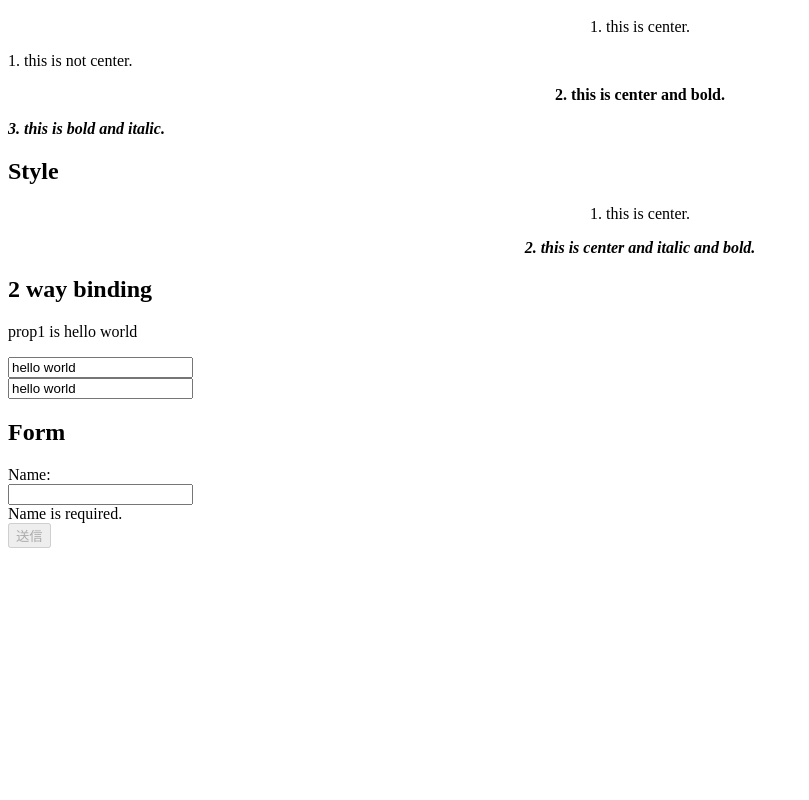
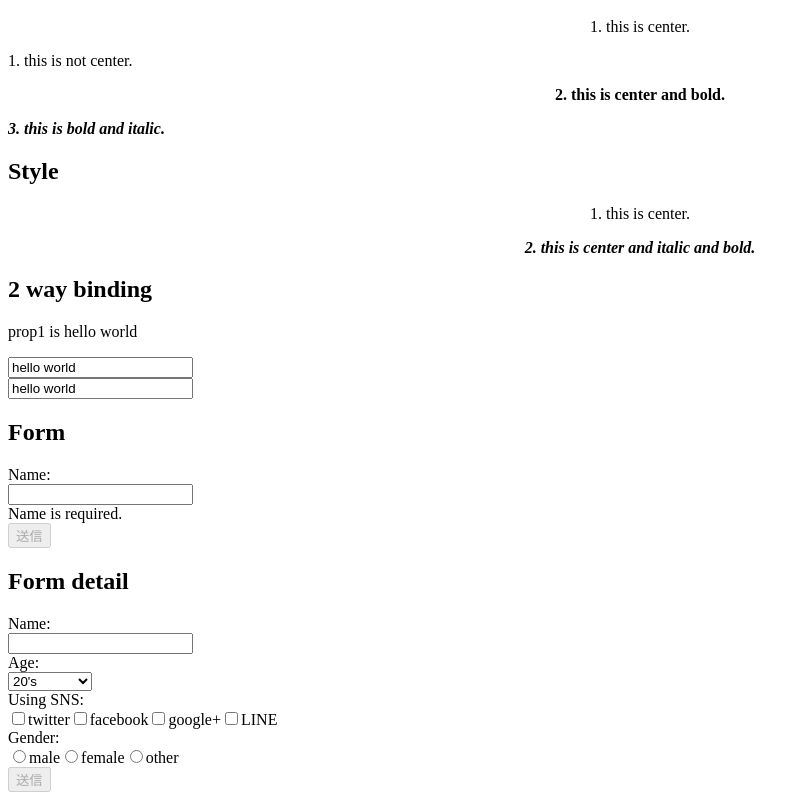
Before and after one commit to nirasan/angular-template-example, an Angular app: page / in a window 1280 px wide. Shown: the part 897-1697 px from the top of the page, without its empty margins (0-809 px from the left). Before the commit the page ends 1453 px from the top, so only its background shows below. Built offline with nearby package versions, Linux system fonts and the light colour scheme.

Commit message:
impl form detail example

```diff
--- a/src/app/app.component.html
+++ b/src/app/app.component.html
@@ -8,3 +8,4 @@
 <app-comp8></app-comp8>
 <app-comp9></app-comp9>
 <app-comp10></app-comp10>
+<app-comp11></app-comp11>
--- a/src/app/app.module.ts
+++ b/src/app/app.module.ts
@@ -13,6 +13,7 @@ import {Comp7Component} from './comp7.component';
 import {Comp8Component} from './comp8.component';
 import {Comp9Component} from './comp9.component';
 import {Comp10Component} from './comp10.component';
+import {Comp11Component} from "./comp11.component";
 
 @NgModule({
   declarations: [
@@ -26,7 +27,8 @@ import {Comp10Component} from './comp10.component';
     Comp7Component,
     Comp8Component,
     Comp9Component,
-    Comp10Component
+    Comp10Component,
+    Comp11Component
   ],
   imports: [
     BrowserModule,
--- /dev/null
+++ b/src/app/comp11.component.ts
@@ -0,0 +1,64 @@
+import {Component} from '@angular/core';
+
+@Component({
+  selector: 'app-comp11',
+  template: `
+    <h2>Form detail</h2>
+
+    <div>
+      <form #myForm="ngForm" (ngSubmit)="show()">
+        <!-- text -->
+        <div>
+          <label for="name">Name: </label><br/>
+          <input id="name" name="name" type="text" [(ngModel)]="user.name" #name="ngModel" minlength="3" maxlength="20"
+                 required><br/>
+          <span *ngIf="name.errors?.minlength">Name length must greater than 3.</span>
+          <span *ngIf="name.errors?.maxlength">Name length must less than 20.</span>
+        </div>
+        <!-- select -->
+        <div>
+          <label for="age">Age: </label><br/>
+          <select id="age" name="age" [(ngModel)]="user.age" required>
+            <option *ngFor="let a of ages; let i = index" [value]="a">{{ a }}</option>
+          </select>
+        </div>
+        <!-- checkbox -->
+        <div>
+          <label>Using SNS: </label><br/>
+          <ng-container *ngFor="let s of sns; let i = index">
+            <label><input name="sns_{{ i }}" type="checkbox" [(ngModel)]="user.sns[i]">{{ s }}</label>
+          </ng-container>
+        </div>
+        <!-- radio -->
+        <div>
+          <label>Gender: </label><br/>
+          <ng-container *ngFor="let g of gender; let i = index">
+            <label><input name="gender" type="radio" [value]="g" (click)="user.gender = g">{{ g }}</label>
+          </ng-container>
+        </div>
+        <div>
+          <input type="submit" value="送信" [disabled]="myForm.invalid">
+        </div>
+      </form>
+    </div>
+  `
+})
+export class Comp11Component {
+  ages = ['under 20\'s', '20\'s', '30\'s', '40\'s', '50\'s', '60\'s', 'over 60\'s'];
+  sns = ['twitter', 'facebook', 'google+', 'LINE'];
+  gender = ['male', 'female', 'other'];
+
+  user = {
+    name: '',
+    age: this.ages[1],
+    sns: new Array(this.sns.length),
+    gender: this.gender[0],
+  };
+
+  show() {
+    console.log('name: ' + this.user.name);
+    console.log('age: ' + this.user.age);
+    console.log('sns: ' + this.user.sns);
+    console.log('gender: ' + this.user.gender);
+  }
+}
```
Also changed, not shown: 1 other file (tests, documents, lock files or other folders).
